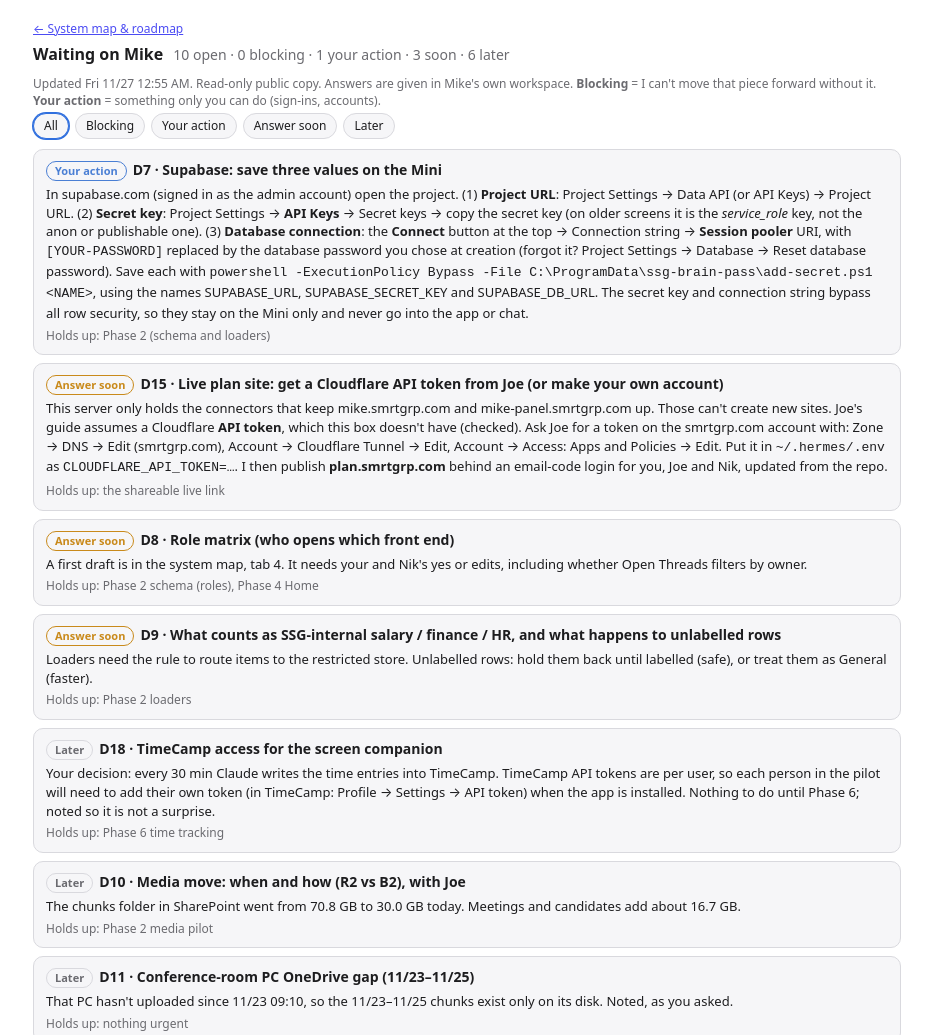
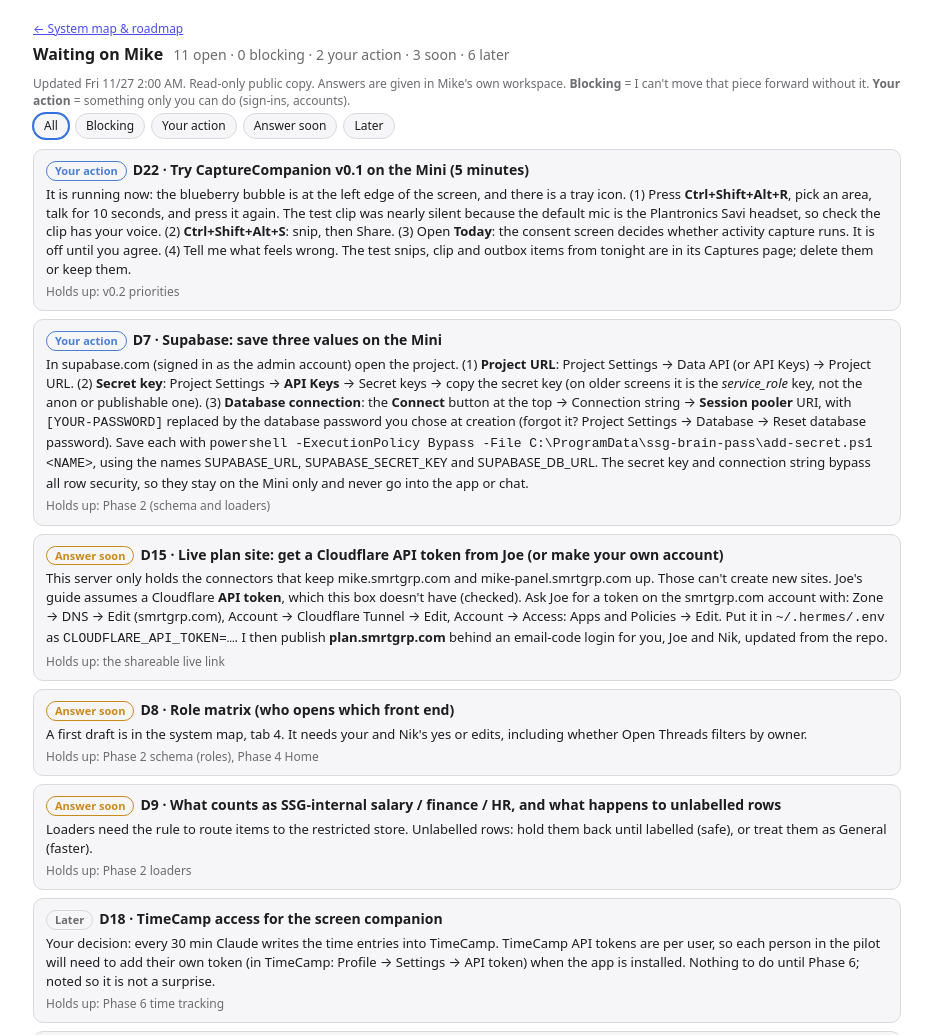
Before and after one commit to SSGAdmin1800/ssg-brain-plan, a plain HTML site: page decisions.html in a window 1280 px wide. Shown: the top 1035 px of the page, without its empty margins (173-1105 px from the left). Drawn offline with Linux system fonts and the light colour scheme.

Commit message:
CaptureCompanion v0.1 built

```diff
--- a/decisions.html
+++ b/decisions.html
@@ -31,7 +31,7 @@ details summary{cursor:pointer;color:var(--muted-foreground);font-size:13px;marg
 <div id="list"></div>
 <details><summary id="donesum"></summary><div id="done"></div></details>
 <script>
-const UPDATED="Fri 11/27 12:55 AM";
+const UPDATED="Fri 11/27 2:00 AM";
 // kind: block | soon | later | do
 const D=[
  {id:'D15',kind:'soon',t:'Live plan site: get a Cloudflare API token from Joe (or make your own account)',
@@ -40,6 +40,9 @@ const D=[
  {id:'D18',kind:'later',t:'TimeCamp access for the screen companion',
   why:'Your decision: every 30 min Claude writes the time entries into TimeCamp. TimeCamp API tokens are per user, so each person in the pilot will need to add their own token (in TimeCamp: Profile → Settings → API token) when the app is installed. Nothing to do until Phase 6; noted so it is not a surprise.',
   blocks:'Phase 6 time tracking',opts:['Noted'],rec:0},
+ {id:'D22',kind:'do',t:'Try CaptureCompanion v0.1 on the Mini (5 minutes)',
+  why:'It is running now: the blueberry bubble is at the left edge of the screen, and there is a tray icon. (1) Press <b>Ctrl+Shift+Alt+R</b>, pick an area, talk for 10 seconds, and press it again. The test clip was nearly silent because the default mic is the Plantronics Savi headset, so check the clip has your voice. (2) <b>Ctrl+Shift+Alt+S</b>: snip, then Share. (3) Open <b>Today</b>: the consent screen decides whether activity capture runs. It is off until you agree. (4) Tell me what feels wrong. The test snips, clip and outbox items from tonight are in its Captures page; delete them or keep them.',
+  blocks:'v0.2 priorities',opts:['Mic works, looks good','Mic silent','I have changes'],rec:-1},
  {id:'D7',kind:'do',t:'Supabase: save three values on the Mini',
   why:'In supabase.com (signed in as the admin account) open the project. (1) <b>Project URL</b>: Project Settings → Data API (or API Keys) → Project URL. (2) <b>Secret key</b>: Project Settings → <b>API Keys</b> → Secret keys → copy the secret key (on older screens it is the <i>service_role</i> key, not the anon or publishable one). (3) <b>Database connection</b>: the <b>Connect</b> button at the top → Connection string → <b>Session pooler</b> URI, with <code>[YOUR-PASSWORD]</code> replaced by the database password you chose at creation (forgot it? Project Settings → Database → Reset database password). Save each with <code>powershell -ExecutionPolicy Bypass -File C:\\ProgramData\\ssg-brain-pass\\add-secret.ps1 &lt;NAME&gt;</code>, using the names SUPABASE_URL, SUPABASE_SECRET_KEY and SUPABASE_DB_URL. The secret key and connection string bypass all row security, so they stay on the Mini only and never go into the app or chat.',
   blocks:'Phase 2 (schema and loaders)',opts:['Done','Not yet'],rec:-1},
@@ -63,8 +66,9 @@ const D=[
   why:'Parked by you: it becomes a front end on the database.',blocks:'nothing now',opts:['Keep parked'],rec:0},
 ];
 const DONE=[
+ ['CaptureCompanion v0.1','Built and installed on the Mini 11/27, verified with screenshots and real files; activity capture waits for consent'],
  ['D20 Plan site','Live at https://ssgadmin1800.github.io/ssg-brain-plan/ (verified 11/27)'],
- ['D21 Companion model','Relaunched on Opus 5.5, 12:51 AM 11/27; build running'],
+ ['D21 Companion model','Built on Opus 5.5 (11/27)'],
  ['D5 GitHub token','Saved on the Mini; first push to ssg-brain-plan worked (commit 99556a5, 11/27)'],
  ['D19 Subagent model','Set to anthropic/claude-fable-5-2; first run refused by the Fable usage limit, see D21 (11/27)'],
  ['D3b Auto dossiers','Leave them until the database (11/27)'],
```
Also changed, not shown: index.html (+3 -2 lines).
